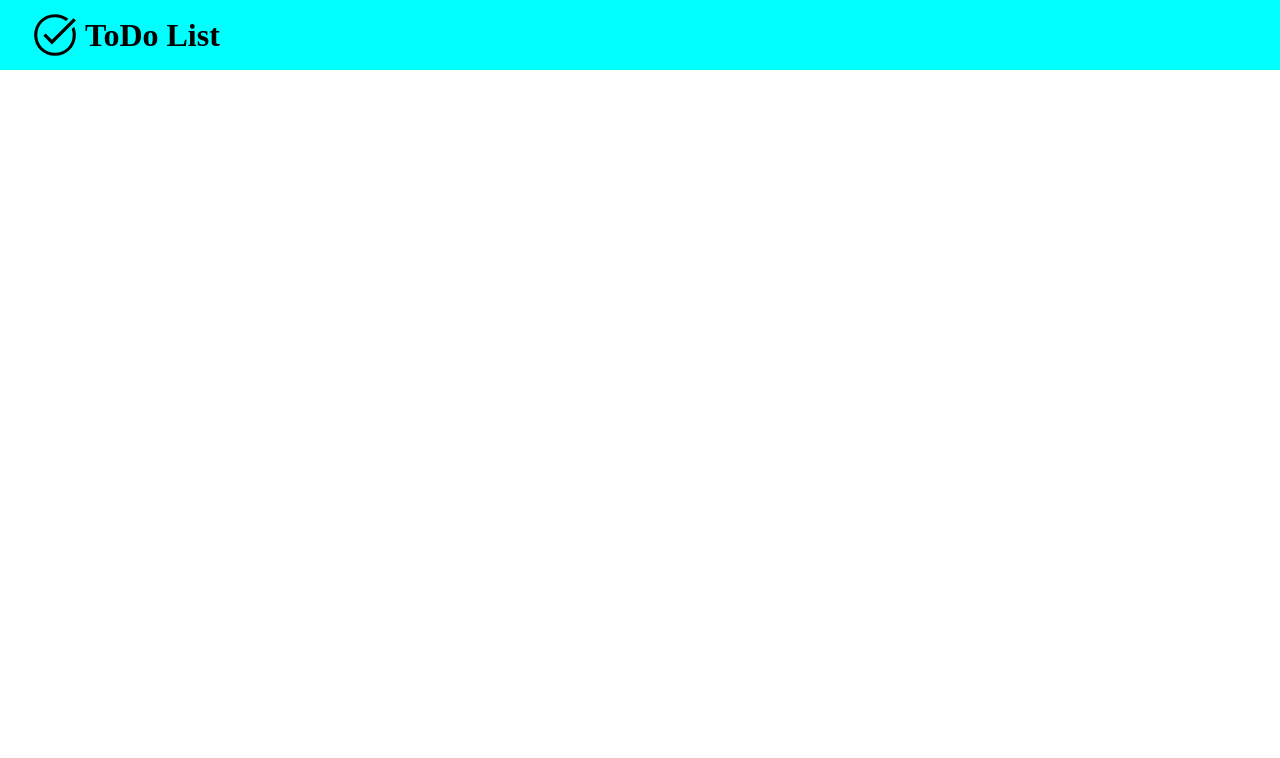
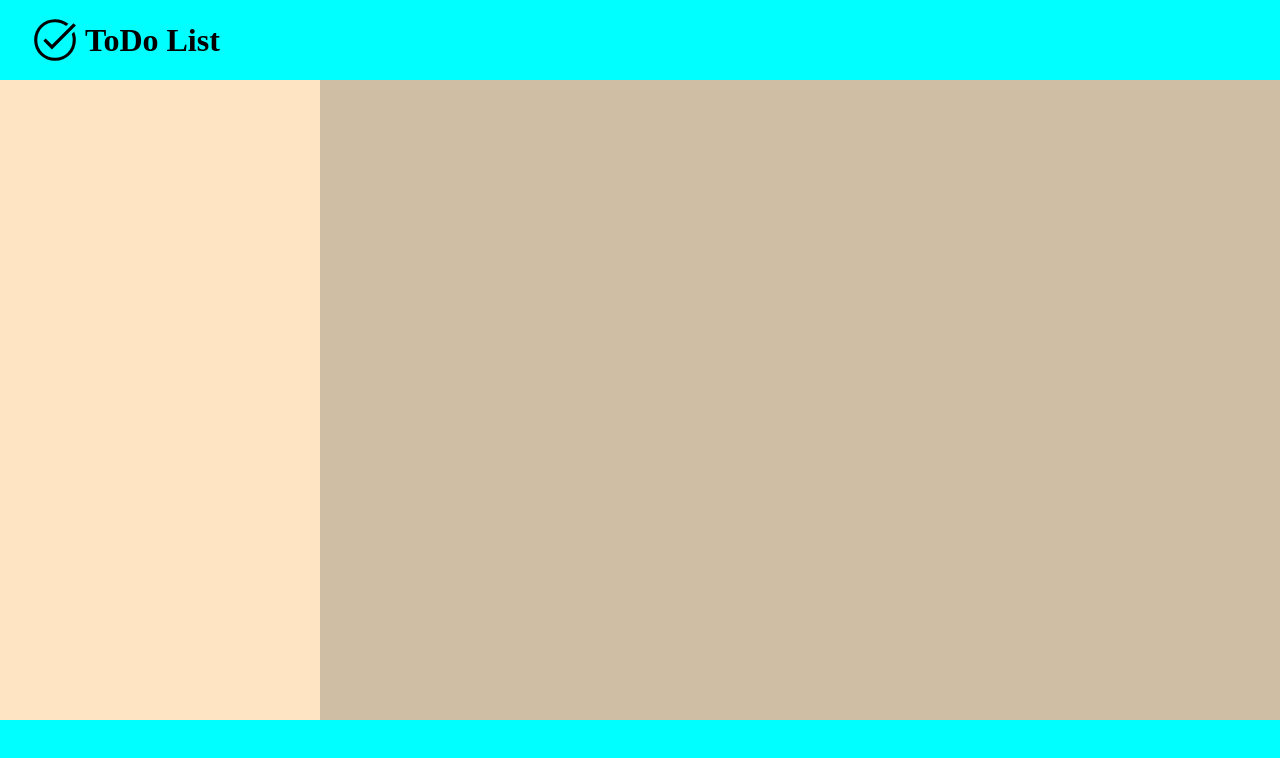
Before and after one commit to harith01/todo-list, a website built with webpack: page src/template.html in a window 1280 px wide. Built offline with nearby package versions, Linux system fonts and the light colour scheme.

Commit message:
Add styling to the main and footer section

```diff
--- a/src/style/style.css
+++ b/src/style/style.css
@@ -10,7 +10,7 @@ img {
 }
 
 header{
-    height: 70px;
+    height: 10%;
     background-color: aqua;
     color: black;
     display: flex;
@@ -19,3 +19,25 @@ header{
     gap: 5px;
     padding: 30px;
 }
+
+body{
+    height: 100vh;
+}
+main{
+    height: 80%;
+    display: grid;
+    grid-template-columns: 1fr 3fr;
+}
+
+#sidebar{
+    background-color: bisque;
+}
+
+#contents{
+    background-color: rgb(207, 189, 164);
+}
+
+footer{
+    background-color: aqua;
+    height: 10%;
+}
```
